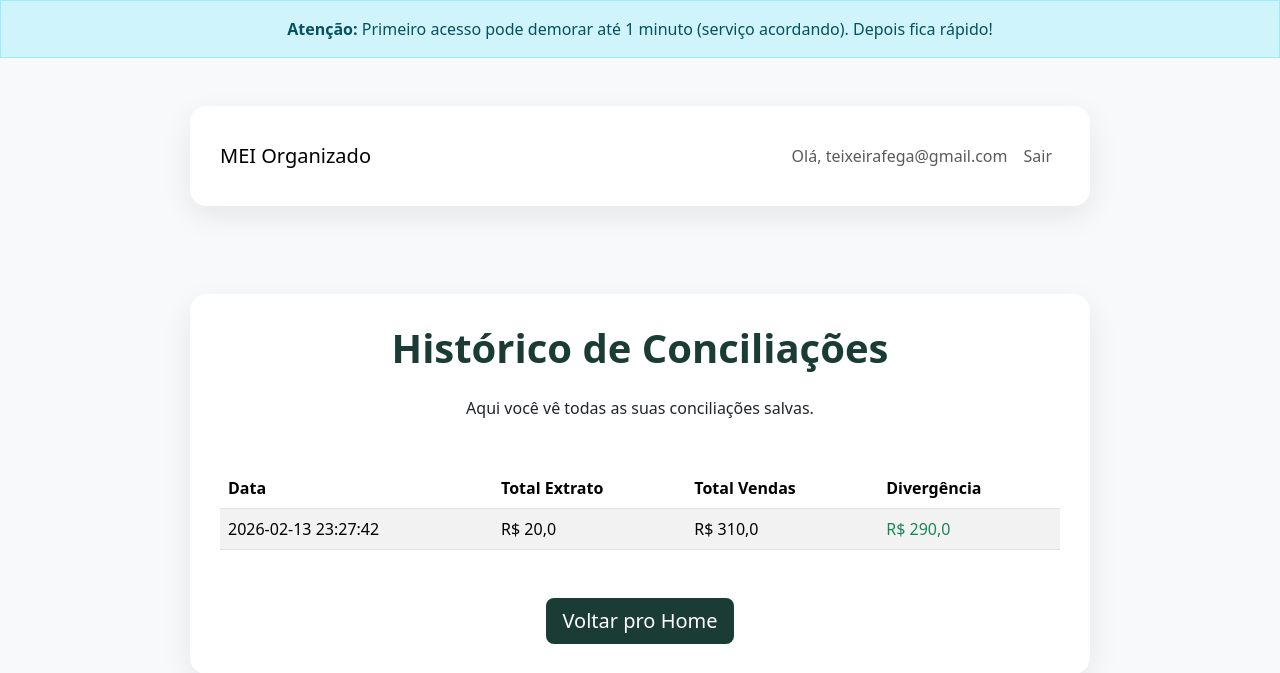
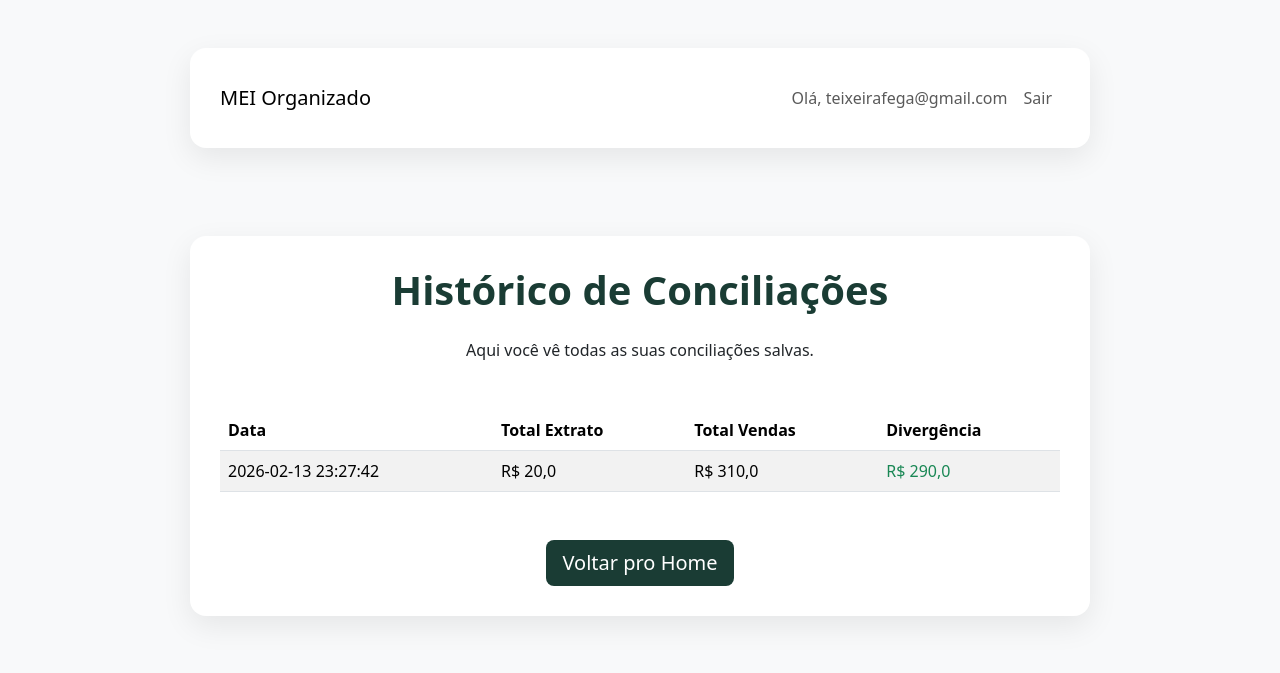
Before and after one commit to teixeirafega-code/Rednaja, a Flask app: page /historico in a window 1280 px wide. Shown: the top 673 px of the page. Run offline with Flask 3, Linux system fonts and the light colour scheme; a user stored in the database is signed in.

Commit message:
Remove service wake-up notice from historico.html
Removed service wake-up notice from the HTML template.

```diff
--- a/templates/historico.html
+++ b/templates/historico.html
@@ -15,12 +15,6 @@
     </style>
 </head>
 <body>
-
-    <!-- AVISO DE ACORDAR O SERVIÇO -->
-    <div class="alert alert-info text-center mb-0 rounded-0">
-        <strong>Atenção:</strong> Primeiro acesso pode demorar até 1 minuto (serviço acordando). Depois fica rápido!
-    </div>
-
     <nav class="navbar navbar-expand-lg navbar-light bg-light">
         <div class="container">
             <a class="navbar-brand" href="/">MEI Organizado</a>
```
